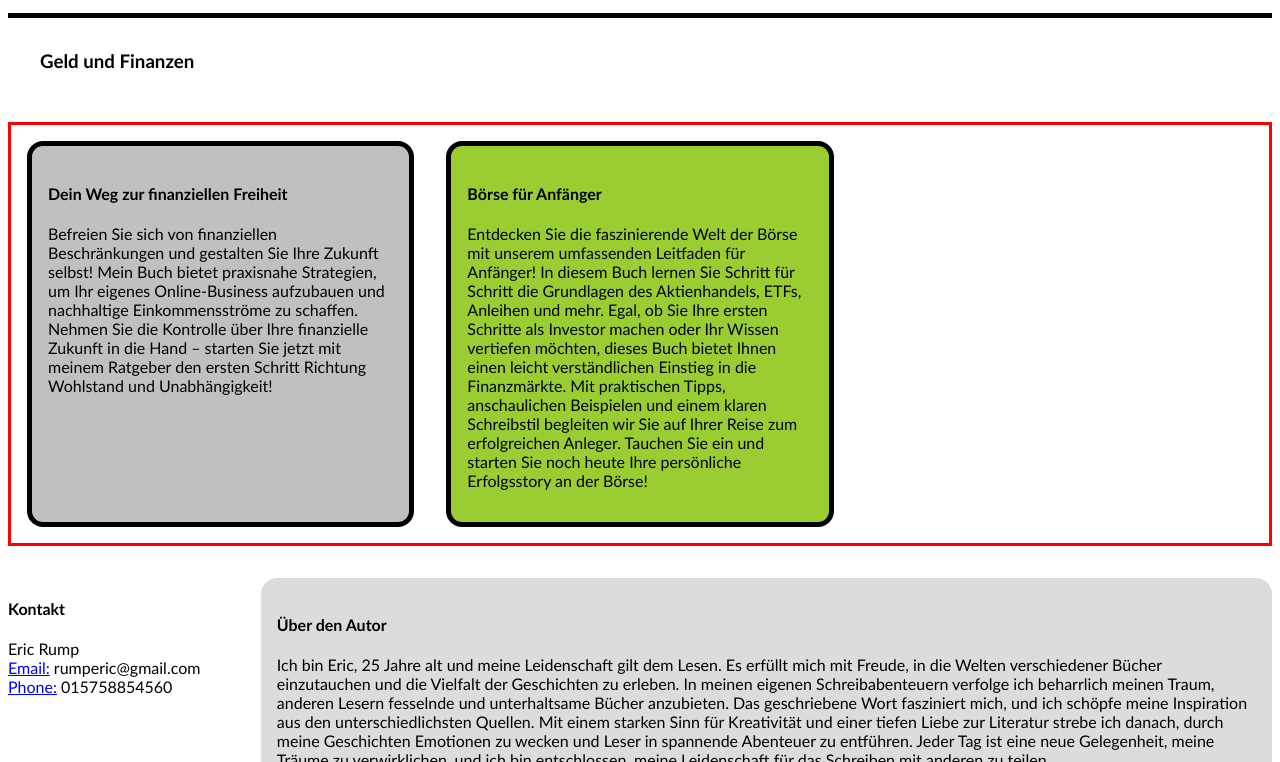
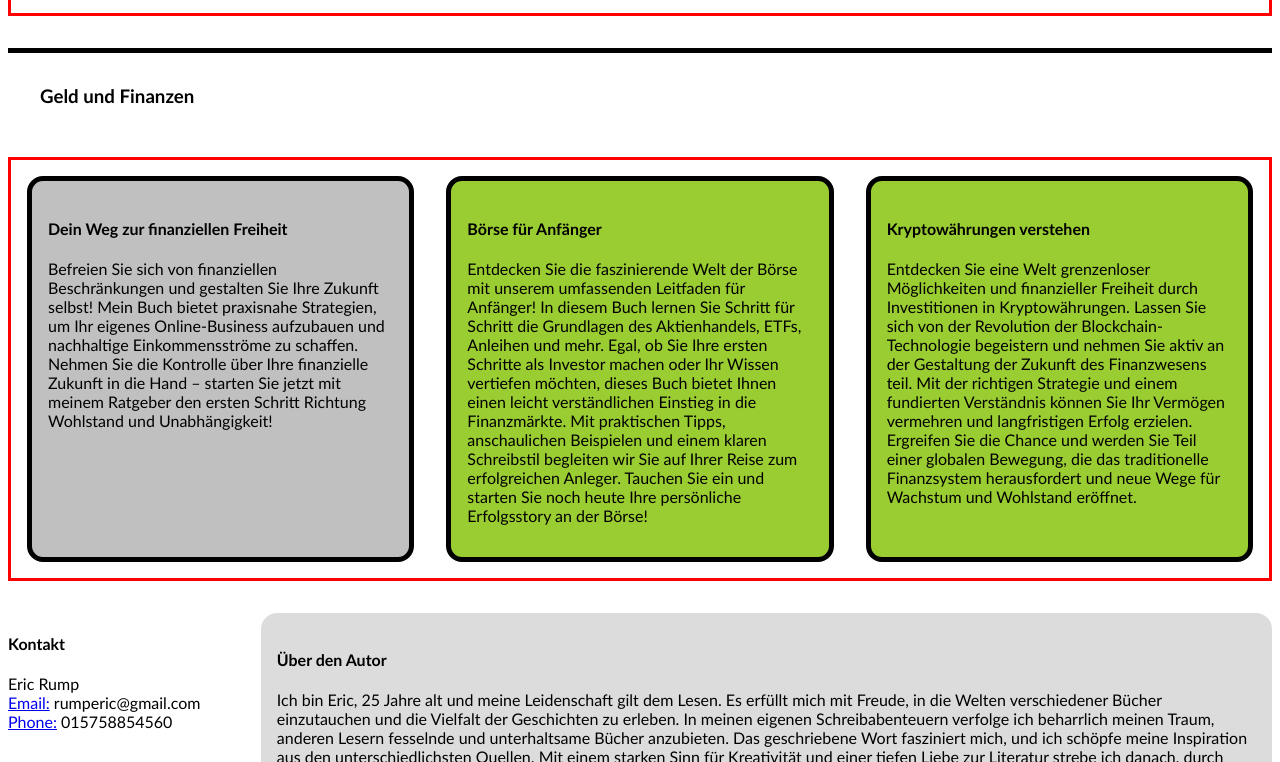
Before and after one commit to EricRump/Buchladen, a plain HTML site: page index.html in a window 1280 px wide. Shown: the part 1458-2220 px from the top of the page. Drawn offline with Linux system fonts and the light colour scheme.

```diff
--- a/index.html
+++ b/index.html
@@ -24,6 +24,7 @@
             <div>
                 <section class="Buch Yoga">
                     <h4>Yoga für Anfänger</h4>
+                    <img class="cover" src="images/yoga">
                     <p>Entdecke die faszinierende Welt des Yoga mit <em>"Yoga für Anfänger"</em> – dem perfekten
                         Begleiter
                         für Anfänger!
@@ -101,6 +102,15 @@
                         Ihrer Reise zum erfolgreichen Anleger. Tauchen Sie ein und starten Sie noch heute Ihre
                         persönliche Erfolgsstory an der Börse!</p>
                 </section>
+                <section class="Buch Krypto">
+                    <h4> Kryptowährungen verstehen</h4>
+                    <p>Entdecken Sie eine Welt grenzenloser Möglichkeiten und finanzieller Freiheit durch Investitionen
+                        in Kryptowährungen. Lassen Sie sich von der Revolution der Blockchain-Technologie begeistern und
+                        nehmen Sie aktiv an der Gestaltung der Zukunft des Finanzwesens teil. Mit der richtigen
+                        Strategie und einem fundierten Verständnis können Sie Ihr Vermögen vermehren und langfristigen
+                        Erfolg erzielen. Ergreifen Sie die Chance und werden Sie Teil einer globalen Bewegung, die das
+                        traditionelle Finanzsystem herausfordert und neue Wege für Wachstum und Wohlstand eröffnet.</p>
+                </section>
             </div>
         </article>
     </main>
```
Also changed, not shown: images/Australien.jpeg (added), images/Börse.jpeg (added), images/Essstörung.jpeg (added), images/Kryptos.jpeg (added), images/Training.jpeg (added), images/finanzielle.jpeg (added), images/psycho.jpeg (added), images/selbstliebe.jpeg (added), images/yoga.jpeg (added), 1 other file.
